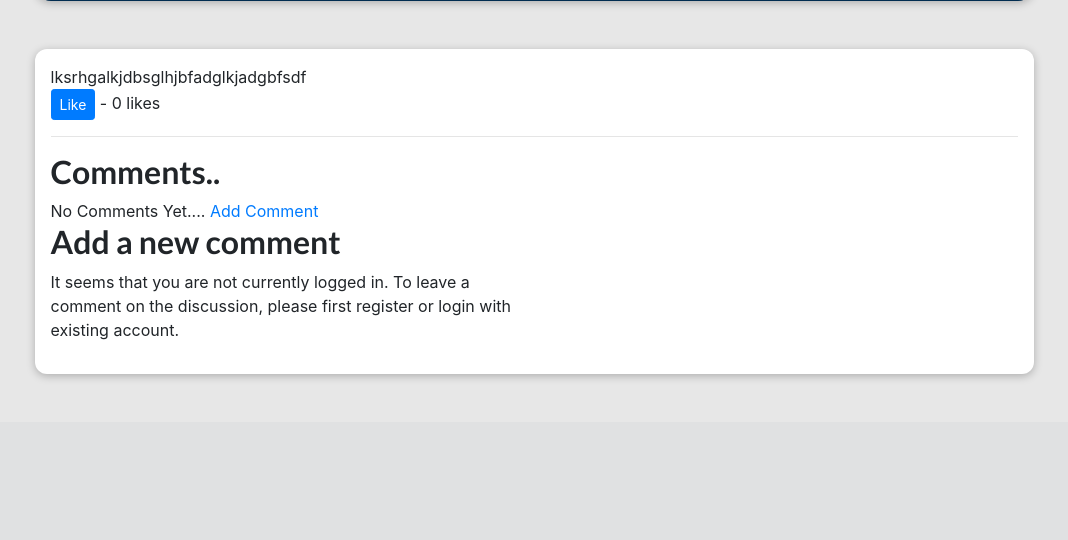
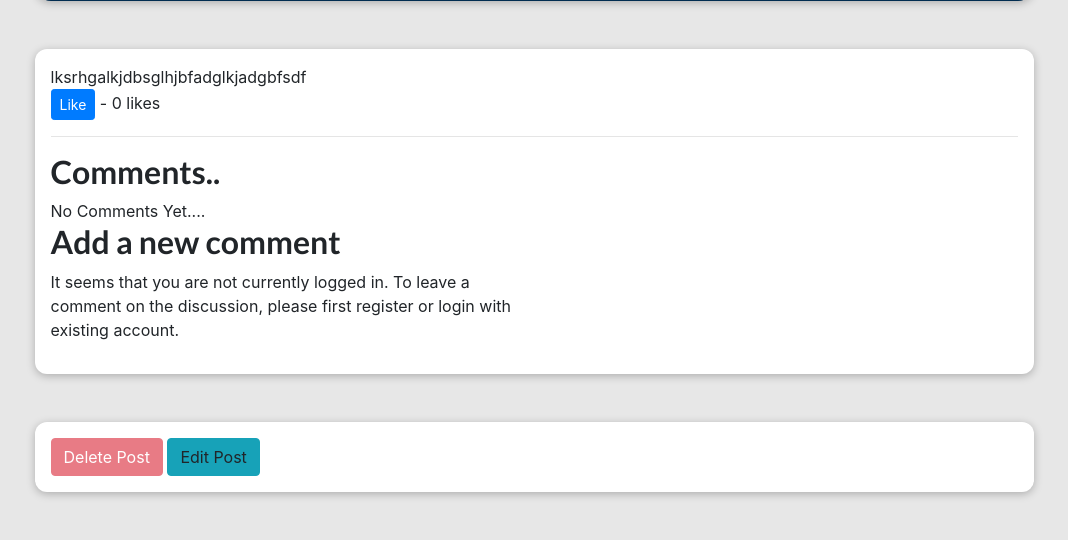
Before and after one commit to dashney22/Logistics-Conversation, a Django app: a page that uses my_site/blog/templates/blog/post-detail.html in a window 1280 px wide. Shown: the part 535-1075 px from the top of the page, without its empty margins (106-1174 px from the left). Before the commit the page ends 913 px from the top, so only its background shows below. Run offline with Django 3.2, Linux system fonts and the light colour scheme; data comes from the database, SQL or seed files in the repository; tables that the repository leaves empty hold one stand-in row (values such as "Sample post"); some libraries are stand-ins or nearby versions.

Commit message:
Added delete functionalities

```diff
--- a/my_site/blog/templates/blog/includes/post.html
+++ b/my_site/blog/templates/blog/includes/post.html
@@ -1,6 +1,6 @@
 {% load static %}
 
-<li>
+</li>
     <article class="post">
         <a href="{% url "post-detail-page" post.slug %}">
             <img src="{{ post.image.url}}" alt="{{post.title}}">
--- a/my_site/blog/templates/blog/post-detail.html
+++ b/my_site/blog/templates/blog/post-detail.html
@@ -10,9 +10,7 @@
 
 {% block content %}
   <section id="summary">
-    {% if edit_rights %}
-      <a href="{{post.slug}}/edit" class="btn btn-info">Edit Post</a>
-    {% endif %}
+
     {% if user.is_authenticated %}
       <a href="{%url 'add-tag'%}" class="btn btn-info">Create discussion tag</a>
     {% endif %}
@@ -51,7 +49,7 @@
 
       <h2> Comments..</h2>
         {% if not comments.all %}
-            No Comments Yet.... <a href="">Add Comment</a>
+            No Comments Yet....
         {% else %}
             {% for comment in comments.all %}
                 <strong>
@@ -73,9 +71,15 @@
 
 
                   - {{comment.total_likes}} likes
-                  <hr>
+
               </form>
+              <br>
+              {%if request.user.username == comment.commentor.username %}
+                 <a href="{% url 'delete-comment' post.pk %}" class="btn btn-danger">Delete</a>
+              {% endif %}
+
             {% endfor%}
+            <hr>
         {% endif %}
           <h2> Add a new comment</h2>
           {% if user.is_authenticated %}
@@ -100,5 +104,15 @@
             </div>
           {% endif %}
   </main>
+  <main>
+    {%if edit_rights %}
+      <a href="{%url 'delete-post' post.slug%}" class="btn btn-danger"> Delete Post</a>
+      <a href="{{post.slug}}/edit" class="btn btn-info">Edit Post</a>
+    {% else %}
+      <button class="btn btn-danger" disabled=True>Delete Post</button>
+      <a disabled=True class="btn btn-info">Edit Post</a>
+    {% endif %}
+
+  </main>
 
 {% endblock %}
--- a/my_site/blog/urls.py
+++ b/my_site/blog/urls.py
@@ -1,5 +1,6 @@
 from django.urls import path
 from . import views
+from .views import DeletePostView
 # from .views import CreatePost
 
 urlpatterns = [
@@ -21,4 +22,6 @@ urlpatterns = [
     path("logout/",views.logout_view, name="user-logout"),
     path("like-post/<slug:slug>", views.like_post_view, name="like-post"),
     path("like-comment/<slug:slug>", views.like_comment_view, name="like-comment"),
+    path("post/<int:pk>/delete", views.delete_comment, name="delete-comment"),
+    path("post/<slug:slug>/delete", DeletePostView.as_view(), name="delete-post"),
 ]
--- a/my_site/blog/views.py
+++ b/my_site/blog/views.py
@@ -1,8 +1,10 @@
-from django.shortcuts import render, get_object_or_404, redirect
+from django.shortcuts import render, get_object_or_404, redirect, reverse
 from .models import Post, Tag, Profile, Comment
+from django.http import HttpResponseRedirect
 from django.contrib.auth import authenticate, login, logout
 from django.contrib import messages
 from django.views.generic import CreateView
+from django.views.generic.edit import DeleteView
 from .forms import EditPostForm, UserRegistrationForm, ProfileRegistrationForm, ProfileUpdateForm, CreatePostForm, CreateTagForm, CreateCommentForm, ContactUsForm
 from django.contrib.auth.decorators import login_required
 from django.db.models import Q
@@ -11,10 +13,7 @@ from .email_functions import query_notification
 
 from django.urls import reverse_lazy, reverse
 # Create your views here.
-all_posts = [
 
-
-]
 @login_required(login_url="user-login")
 def create_post_view(request):
     author = request.user
@@ -281,3 +280,15 @@ def posts_search_view(request):
 
     else:
         return render(request, 'search/search-posts.html')
+
+
+def delete_comment(request, pk):
+     comment = Comment.objects.filter(post=pk).last()
+     if comment:
+         comment.delete()
+     return redirect('share-thoughts')
+
+class DeletePostView(DeleteView):
+    model = Post
+    template_name ="blog/delete_post.html"
+    success_url = reverse_lazy("share-thoughts")
```
Also changed, not shown: my_site/blog/static/blog/all-posts.css (+5 -5 lines), my_site/blog/templates/blog/all-posts.html (+9 -7 lines), my_site/blog/templates/blog/delete_post.html (added, +24 -0 lines), my_site/uploads/posts/Dashney.jpg (added).
